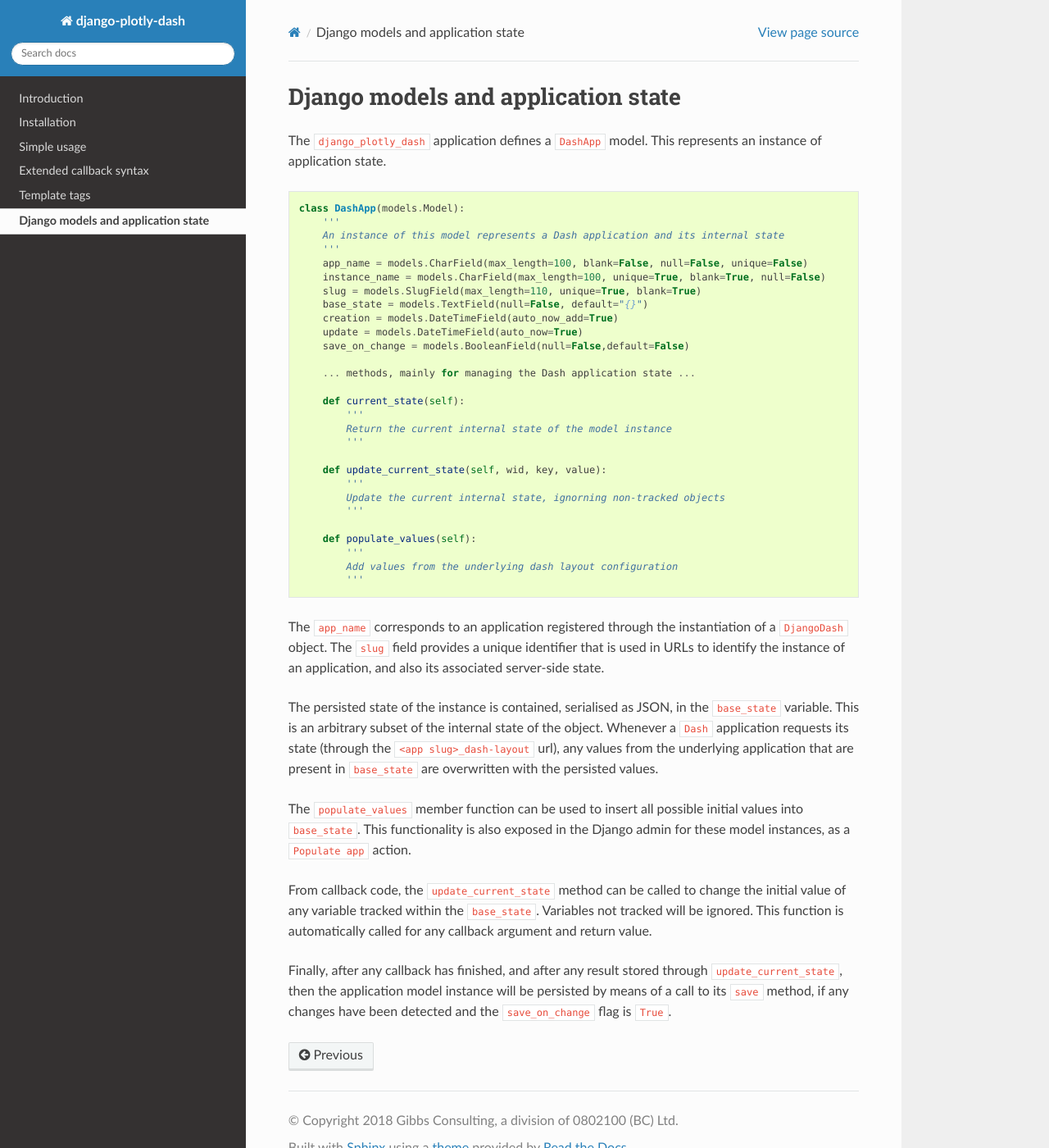
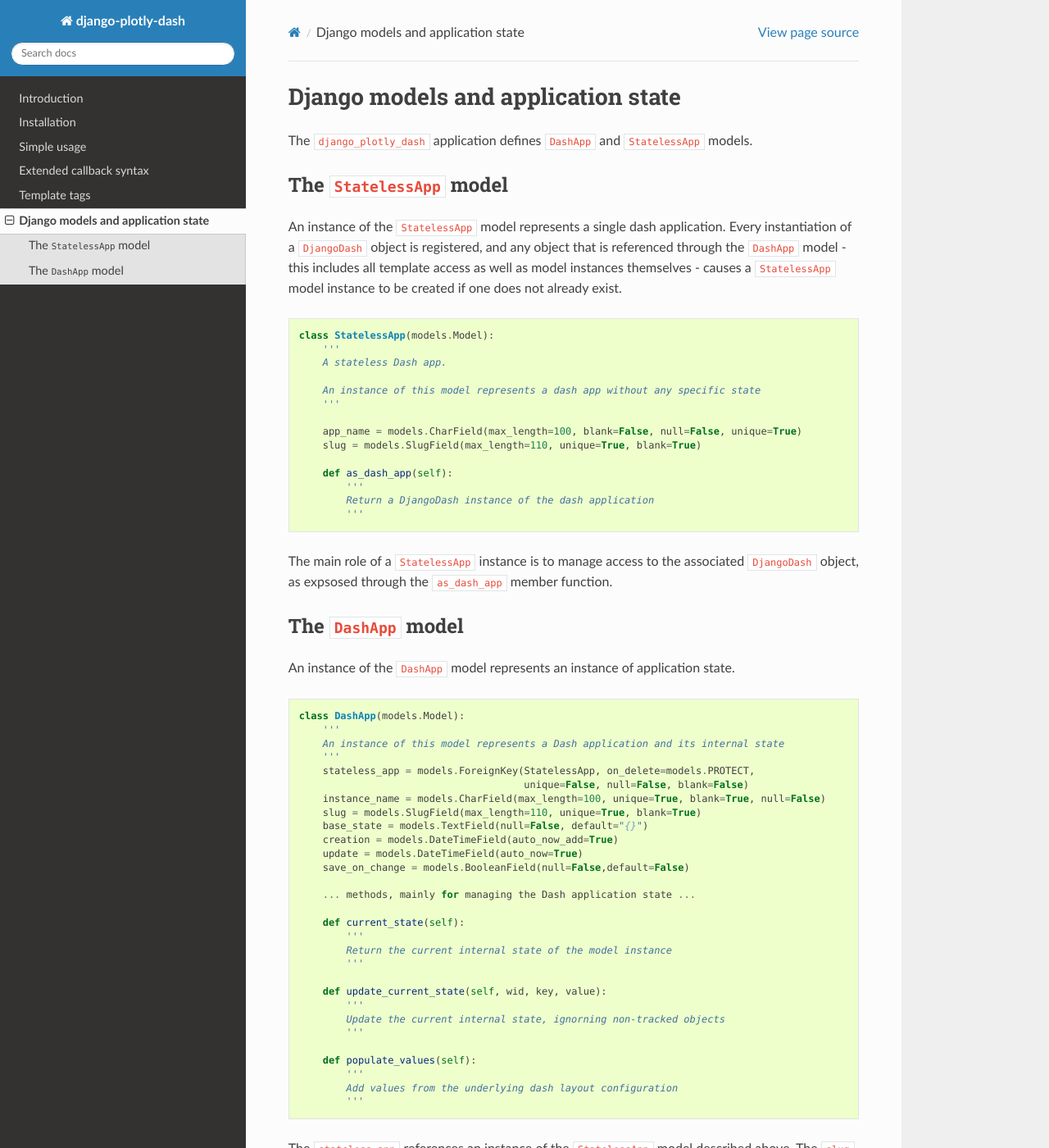
Before and after one commit to GibbsConsulting/django-plotly-dash, a Sphinx documentation site: the page built from docs/models_and_state.rst, in a window 1280 px wide and 1400 px high. Shown: the whole window at 82% size. Built offline with Sphinx 7.4.7 and the Read the Docs theme 2.0.0, drawn with Linux system fonts in a browser that asks for light colours; some of the changed text lies outside the part shown.

Commit message:
Add documentation and bump version number to 0.3.0

```diff
--- a/django_plotly_dash/__init__.py
+++ b/django_plotly_dash/__init__.py
@@ -1,5 +1,5 @@
 #
 
-__version__ = "0.2.2"
+__version__ = "0.3.0"
 
 from .dash_wrapper import DjangoDash
--- a/docs/models_and_state.rst
+++ b/docs/models_and_state.rst
@@ -1,9 +1,43 @@
 .. _models_and_state:
 
 Django models and application state
-================
+===================================
 
-The ``django_plotly_dash`` application defines a ``DashApp`` model. This represents an instance of application state.
+The ``django_plotly_dash`` application defines ``DashApp`` and ``StatelessApp`` models.
+
+The ``StatelessApp`` model
+----------------------
+
+An instance of the ``StatelessApp`` model represents a single dash application. Every instantiation of
+a ``DjangoDash`` object is registered, and any object that is referenced through the ``DashApp`` model - this
+includes all template access as well as model instances themselves - causes a ``StatelessApp`` model instance to
+be created if one does not already exist.
+
+.. code-block:: python
+
+    class StatelessApp(models.Model):
+        '''
+        A stateless Dash app.
+
+        An instance of this model represents a dash app without any specific state
+        '''
+
+        app_name = models.CharField(max_length=100, blank=False, null=False, unique=True)
+        slug = models.SlugField(max_length=110, unique=True, blank=True)
+
+        def as_dash_app(self):
+            '''
+            Return a DjangoDash instance of the dash application
+            '''
+
+The main role of a ``StatelessApp`` instance is to manage access to the associated ``DjangoDash`` object, as
+expsosed through the ``as_dash_app`` member
+function.
+
+The ``DashApp`` model
+---------------------
+
+An instance of the ``DashApp`` model represents an instance of application state.
 
 .. code-block:: python
 
@@ -11,7 +45,8 @@
         '''
         An instance of this model represents a Dash application and its internal state
         '''
-        app_name = models.CharField(max_length=100, blank=False, null=False, unique=False)
+        stateless_app = models.ForeignKey(StatelessApp, on_delete=models.PROTECT,
+                                          unique=False, null=False, blank=False)
         instance_name = models.CharField(max_length=100, unique=True, blank=True, null=False)
         slug = models.SlugField(max_length=110, unique=True, blank=True)
         base_state = models.TextField(null=False, default="{}")
@@ -36,7 +71,7 @@
             Add values from the underlying dash layout configuration
             '''
 
-The ``app_name`` corresponds to an application registered through the instantiation of a ``DjangoDash`` object. The ``slug`` field provides a unique identifier
+The ``stateless_app`` references an instance of the ``StatelessApp`` model described above. The ``slug`` field provides a unique identifier
 that is used in URLs to identify the instance of an application, and also its associated server-side state.
 
 The persisted state of the instance is contained, serialised as JSON, in the ``base_state`` variable. This is an arbitrary subset of the internal state of the
--- a/docs/template_tags.rst
+++ b/docs/template_tags.rst
@@ -15,7 +15,7 @@
 The tag arguments are:
 
 :name = None: The name of the application, as passed to a ``DjangoDash`` constructor.
-:slug = None: The slug of the application instance.
+:slug = None: The slug of an existing ``DashApp`` instance.
 :da = None: An existing ``django_plotly_dash.models.DashApp`` model instance.
 :ratio = 0.1: The ratio of height to width. The container will inherit its width as 100% of its parent, and then rely on
               this ratio to set its height.
```
Also changed, not shown: 1 other file.
